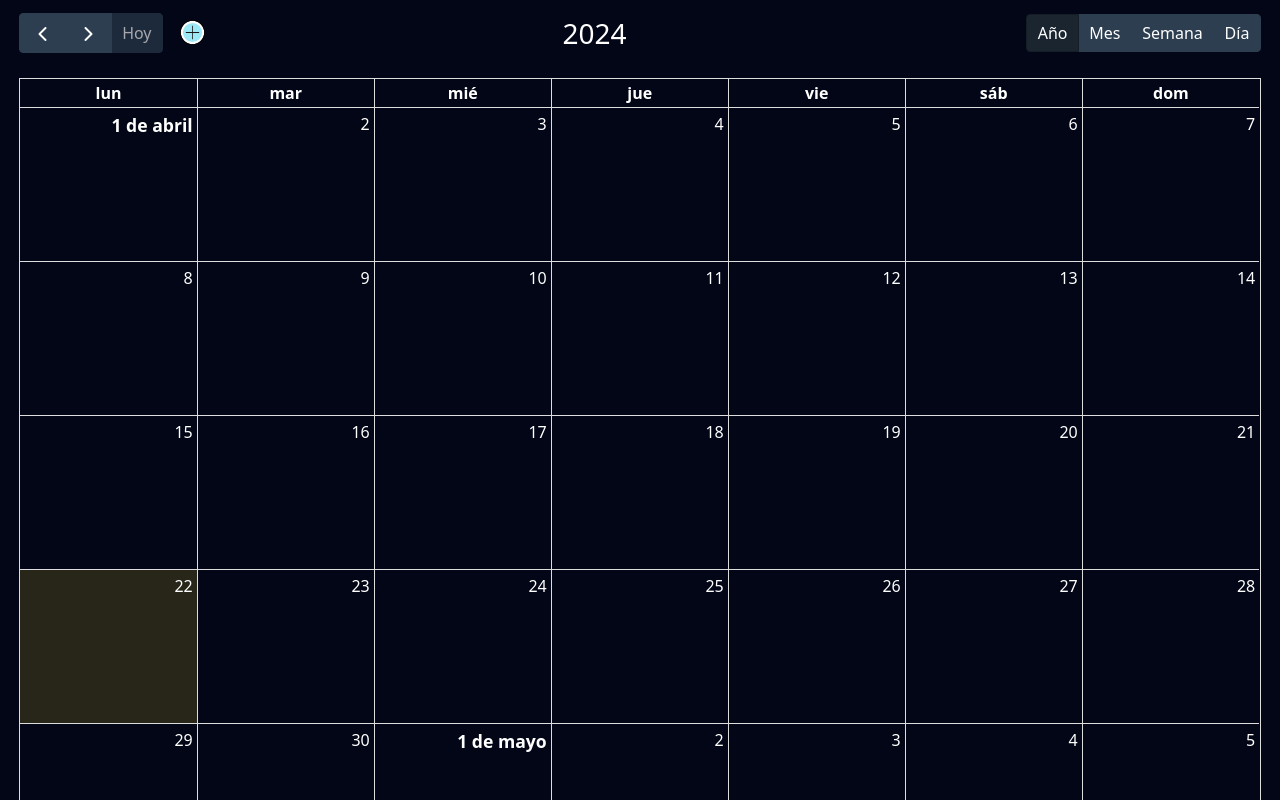
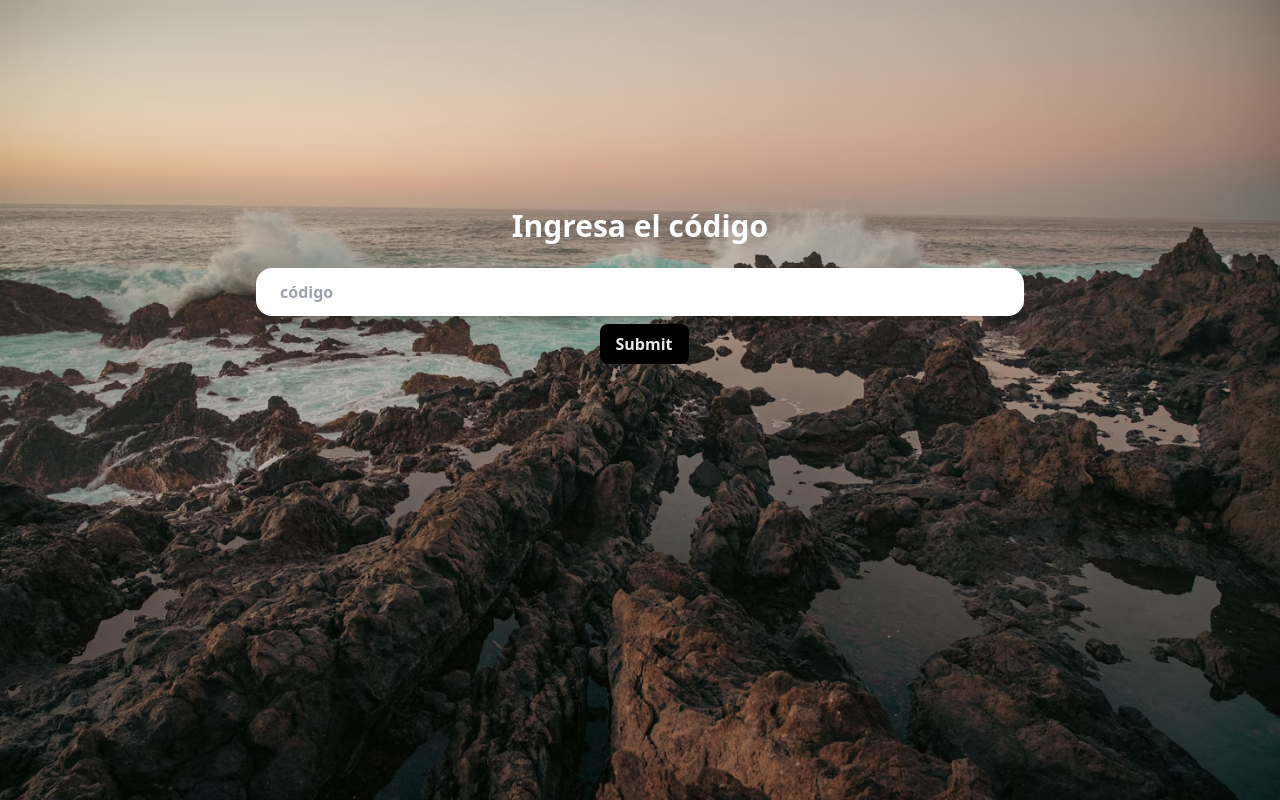
Before and after one commit to Carl0sPineda/ActivityCalendar, a React (Vite) app in the folder frontend/: page / in a window 1280 px wide. Shown: the top 800 px of the page. Built offline with nearby package versions, Linux system fonts and the light colour scheme.

Commit message:
feat: Private routes and toast alerts

```diff
--- a/frontend/package.json
+++ b/frontend/package.json
@@ -18,6 +18,7 @@
     "react-dom": "^18.2.0",
     "react-hook-form": "^7.51.3",
     "react-router-dom": "^6.22.3",
+    "sonner": "^1.4.41",
     "sweetalert2": "^11.10.8",
     "zod": "^3.23.3"
   },
--- a/frontend/src/App.tsx
+++ b/frontend/src/App.tsx
@@ -1,7 +1,21 @@
+import { BrowserRouter as Router, Routes, Route } from "react-router-dom";
+import { Toaster } from "sonner";
+import PrivateRoute from "./components/PrivateRoute";
 import Home from "./pages/Home";
 
 const App = () => {
-  return <Home />;
+  return (
+    <>
+      <Router>
+        <Routes>
+          <Route element={<PrivateRoute />}>
+            <Route path="/" element={<Home />} />
+          </Route>
+        </Routes>
+      </Router>
+      <Toaster position="bottom-right" />
+    </>
+  );
 };
 
 export default App;
--- a/frontend/src/components/AddEventModal.tsx
+++ b/frontend/src/components/AddEventModal.tsx
@@ -2,6 +2,7 @@ import { useForm } from "react-hook-form";
 import { zodResolver } from "@hookform/resolvers/zod";
 import { useAddEvent } from "../hooks/events.mutations";
 import { z } from "zod";
+import { toast } from "sonner";
 
 interface EventsForm {
   Title: string;
@@ -51,8 +52,9 @@ const AddEventModal = ({ isOpen, closeModal }: AddEventModalProps) => {
       await addEventMutation.mutateAsync(data);
       reset();
       closeModal();
+      toast.success("Datos agregados correctamente!");
     } catch (error) {
-      console.error("Error adding user:", error);
+      toast.error("Ha ocurrido un error!");
     }
   };
 
--- a/frontend/src/components/PrivateRoute.tsx
+++ b/frontend/src/components/PrivateRoute.tsx
@@ -1,5 +1,83 @@
-function PrivateRoute() {
-  return <div>PrivateRoute</div>;
+import { useState } from "react";
+import { Outlet } from "react-router-dom";
+import { useForm } from "react-hook-form";
+import { zodResolver } from "@hookform/resolvers/zod";
+import { toast } from "sonner";
+import { z } from "zod";
+import backgroundImage from "../assets/screen.avif";
+
+const schemaPassword = z.object({
+  password: z
+    .string()
+    .min(1, "Este campo es requerido")
+    .trim()
+    .max(20, "Debe ser menos a 20 caracteres")
+    .regex(/^[^<>&]*$/, "Scripts o caracteres especiales no son permitidos"),
+});
+
+interface Password {
+  password: string;
 }
 
+const PrivateRoute = () => {
+  const [isAuthenticated, setIsAuthenticated] = useState<boolean>(false);
+  const {
+    register,
+    handleSubmit,
+    formState: { errors },
+  } = useForm<Password>({
+    resolver: zodResolver(schemaPassword),
+  });
+
+  const handleLogin = (data: { password: string }) => {
+    if (data.password === import.meta.env.VITE_PASSWORD) {
+      setIsAuthenticated(true);
+      toast.success("Ingreso con éxito!");
+    } else {
+      toast.error("Código incorrecto!");
+    }
+  };
+
+  return isAuthenticated ? (
+    <Outlet />
+  ) : (
+    <div
+      style={{
+        backgroundImage: `url(${backgroundImage})`,
+        backgroundSize: "cover",
+        backgroundPosition: "center",
+      }}
+      className="py-52 px-1 md:px-8 text-center relative text-white font-bold text-2xl md:text-3xl overflow-auto min-h-dvh"
+    >
+      <h1 className="pb-4">Ingresa el código</h1>
+      <div className="w-11/12 md:w-3/4 lg:max-w-3xl m-auto">
+        <div className="relative z-30 text-base text-black">
+          <form onSubmit={handleSubmit(handleLogin)}>
+            <input
+              type="password"
+              placeholder="código"
+              className={`mt-2 shadow-md focus:outline-none rounded-2xl py-3 px-6 block w-full ${
+                errors.password ? "border-red-500" : ""
+              }`}
+              {...register("password")}
+            />
+            {errors.password && (
+              <span className="text-red-500 block">
+                {errors.password.message}
+              </span>
+            )}
+            <button
+              type="submit"
+              className="bg-black px-4 py-2 mt-2 ml-2 text-gray-200 rounded-lg"
+            >
+              Submit
+            </button>
+          </form>
+          <div className="text-left absolute top-10 rounded-t-none rounded-b-2xl shadow bg-white divide-y w-full max-h-40 overflow-auto"></div>
+        </div>
+      </div>
+    </div>
+  );
+};
+
 export default PrivateRoute;
--- a/frontend/src/pages/Home.tsx
+++ b/frontend/src/pages/Home.tsx
@@ -2,6 +2,7 @@ import { useState } from "react";
 import { useGetEvents } from "../hooks/events.queries";
 import { useDeleteEvent } from "../hooks/events.mutations";
 import { EventClickArg } from "@fullcalendar/core";
+import { toast } from "sonner";
 import dayGridPlugin from "@fullcalendar/daygrid";
 import FullCalendar from "@fullcalendar/react";
 import esLocale from "@fullcalendar/core/locales/es";
@@ -35,8 +36,9 @@ const Home = () => {
   const onDelete = async (id: string) => {
     try {
       await deleteEventMutation.mutateAsync(id);
+      toast.success("Datos eliminados con éxito!");
     } catch (error) {
-      console.error("Error deleting event:", error);
+      toast.error("Ha ocurrido un error!");
     }
   };
 
```
Also changed, not shown: frontend/src/assets/screen.avif (added), 1 other file (tests, documents, lock files or other folders).
